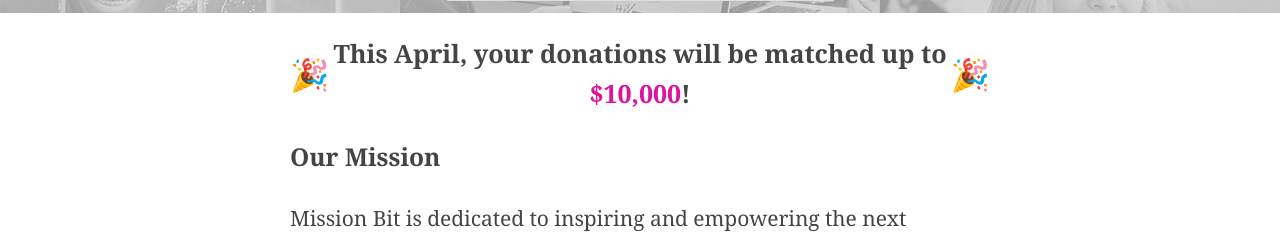
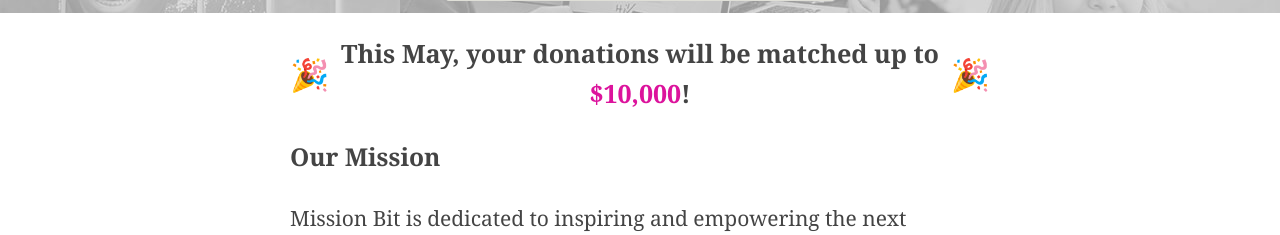
Before and after one commit to MissionBit/mb-text-donation, a Flask app: page / in a window 1280 px wide. Shown: the part 412-647 px from the top of the page. Run offline with Flask 2, Linux system fonts and the light colour scheme; some libraries are stand-ins or nearby versions.

Commit message:
Update match banner

```diff
--- a/templates/index.html
+++ b/templates/index.html
@@ -38,7 +38,7 @@
 <div class="org-info">
   <div class="feature">
     <div class="endcap">🎉</div>
-    <div class="middle">This April, your donations will be matched up to <span class="feature-color">$10,000</span>!</div>
+    <div class="middle">This May, your donations will be matched up to <span class="feature-color">$10,000</span>!</div>
     <div class="endcap">🎉</div>
   </div>
   <h3>Our Mission</h3>
```
